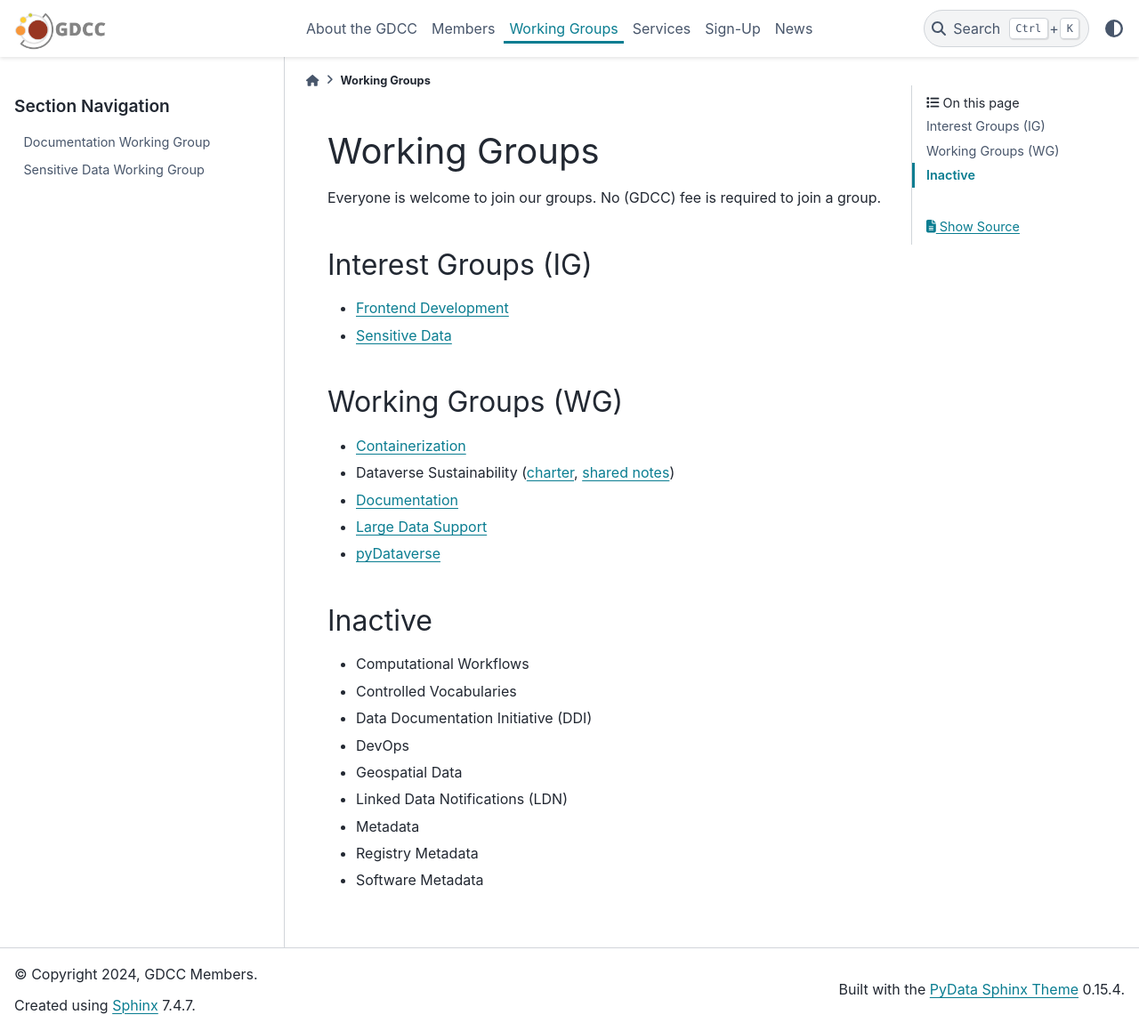
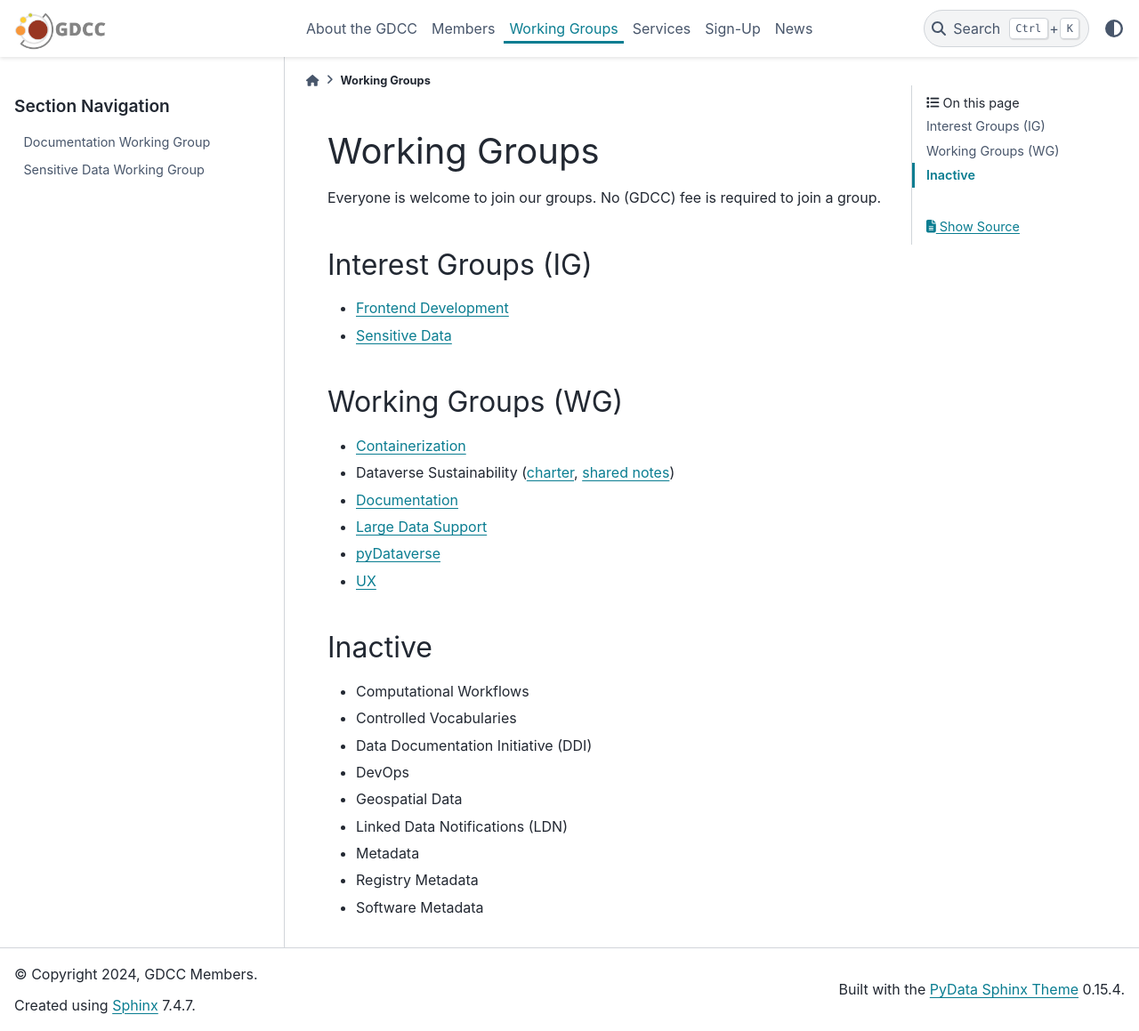
Before and after one commit to gdcc/www.gdcc.io, a Sphinx documentation site: the page built from source/working-groups.md, in a window 1280 px wide and 1159 px high. Shown: the whole window at 89% size. Built offline with Sphinx 7.4.7 and the PyData theme 0.15.4, drawn with Linux system fonts in a browser that asks for light colours.

```diff
--- a/source/working-groups.md
+++ b/source/working-groups.md
@@ -12,6 +12,7 @@ Everyone is welcome to join our groups. No (GDCC) fee is required to join a grou
 - [Documentation](working-groups/documentation)
 - [Large Data Support](https://dataverse.zulipchat.com/#narrow/stream/432390-large-data)
 - [pyDataverse](https://py.gdcc.io/)
+- [UX](https://docs.google.com/document/d/1Y9-8N_7Ssl9EDk7M1KEzu41tu-hc60XWS6aglDG1_X0/edit?usp=sharing)
 
 ## Inactive
 - Computational Workflows
```
